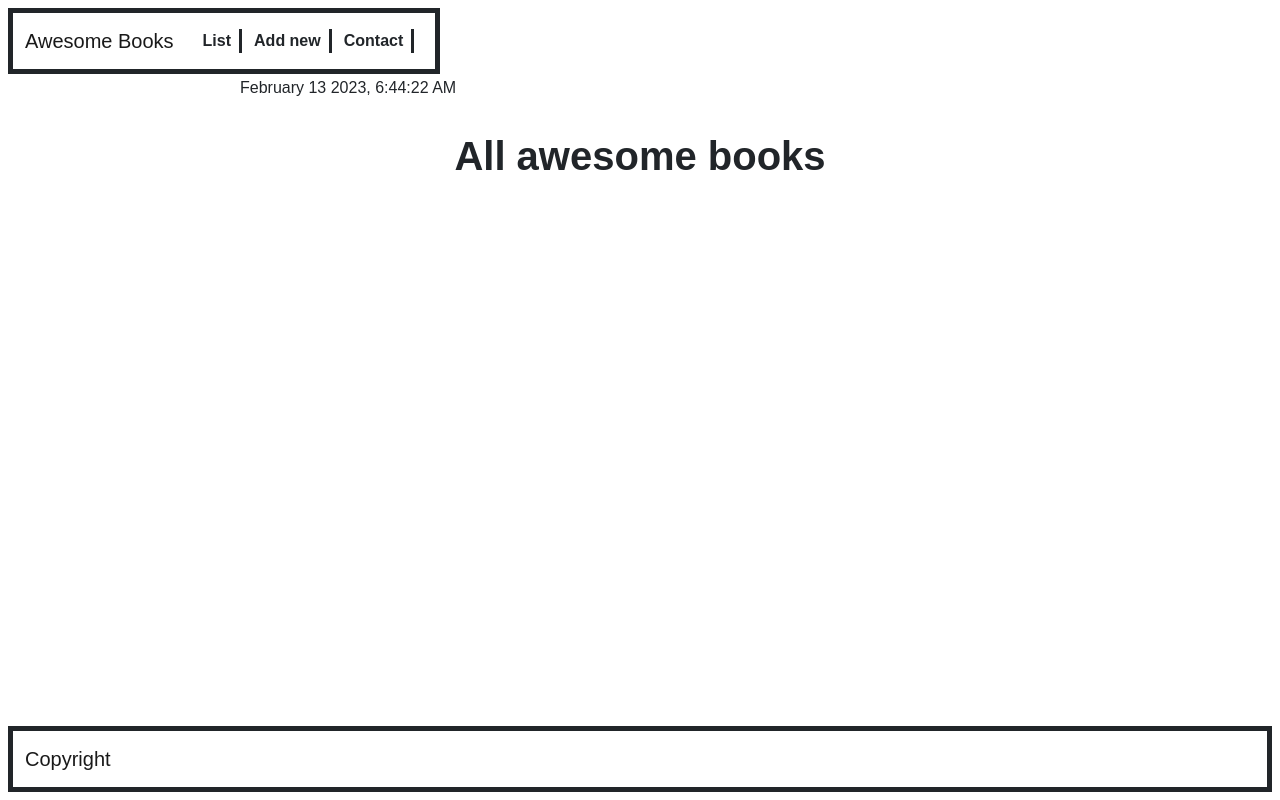
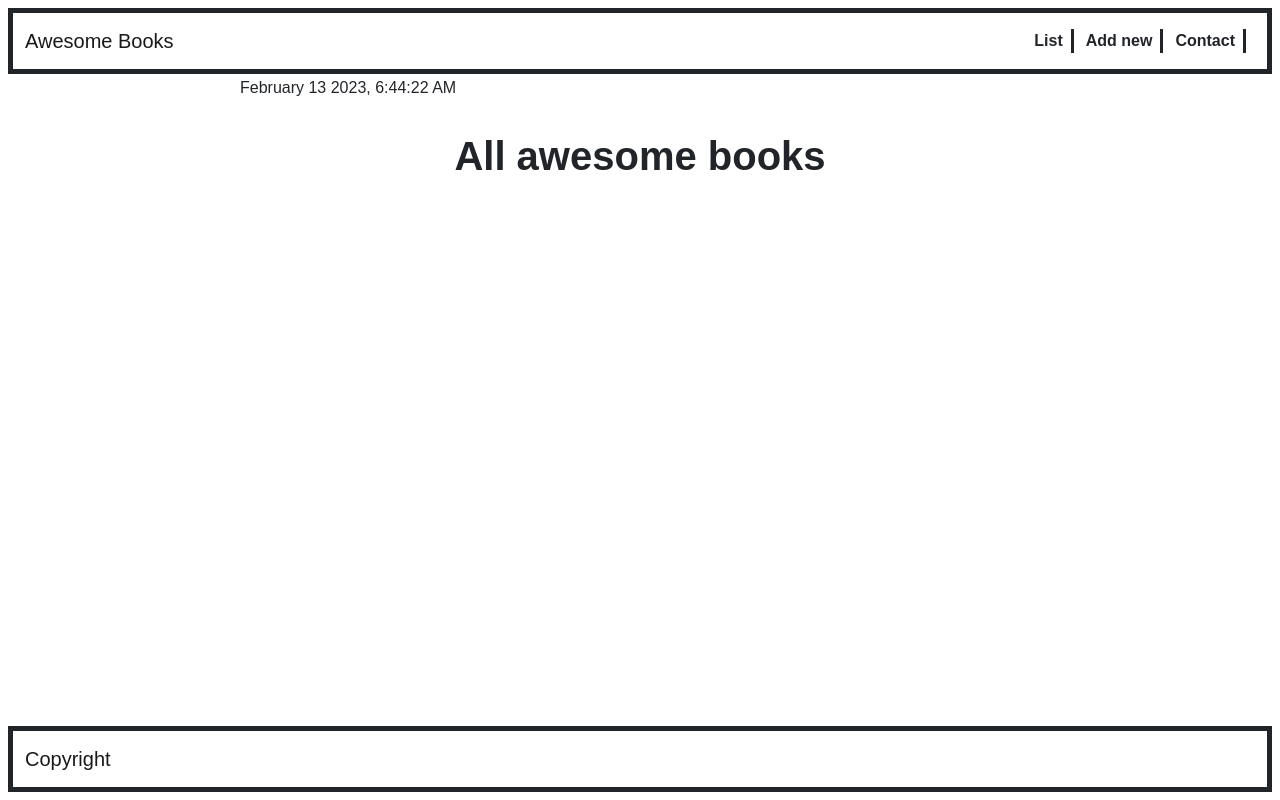
Before and after one commit to calebchris000/Microverse-Awesome-Project-Module, a plain HTML site: page index.html in a window 1280 px wide. Drawn offline with nearby package versions, Linux system fonts and the light colour scheme; a web font is replaced by a local one.

Commit message:
Fix navbar

```diff
--- a/index.html
+++ b/index.html
@@ -19,7 +19,7 @@
 </head>
 
 <body>
-    <nav class="navigations bg-white navbar navbar-expand-lg position-fixed top-0 border border-dark border-5 m-2 align-items-center">
+    <nav class="navigations bg-white navbar navbar-expand-lg position-fixed top-0 start-0 end-0 border border-dark border-5 m-2 align-items-center">
         <div class="container-fluid">
             <a href="" class="navbar-brand koko">Awesome Books</a>
             <ul class="navigation-items list-unstyled nav-item">
```
